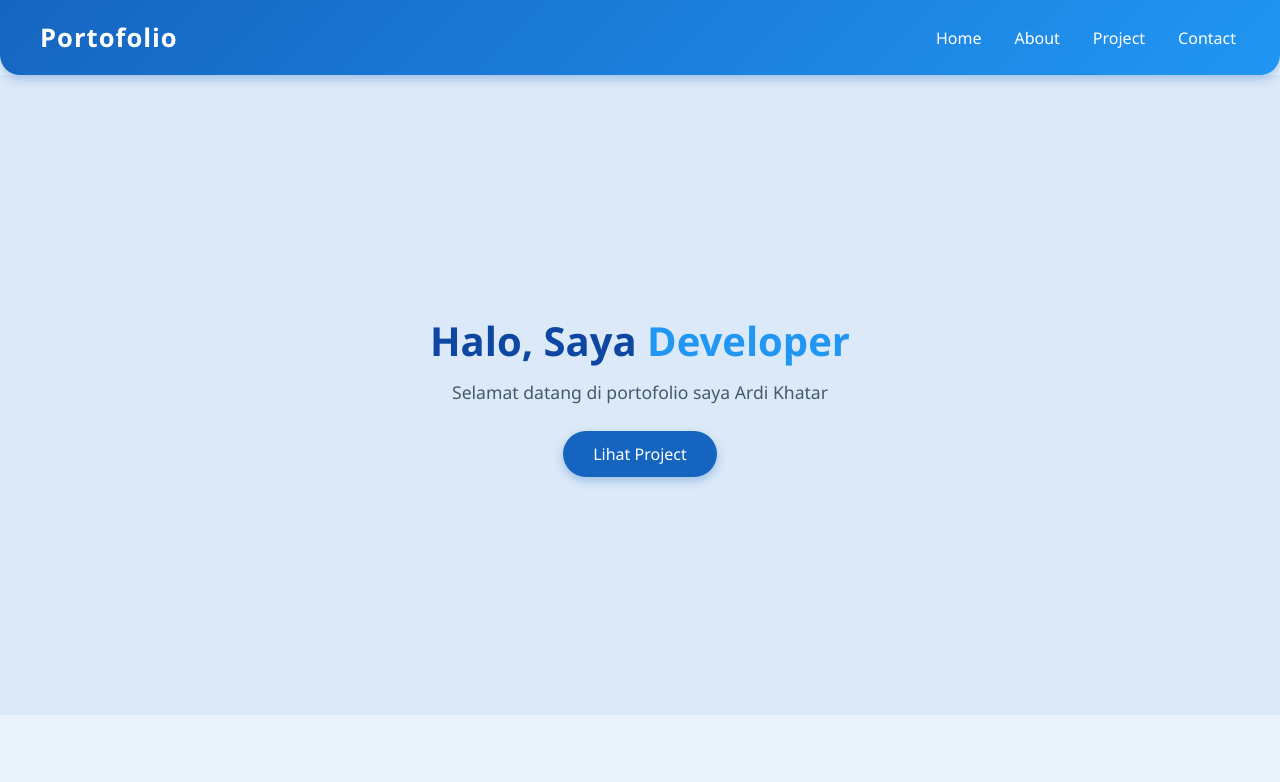
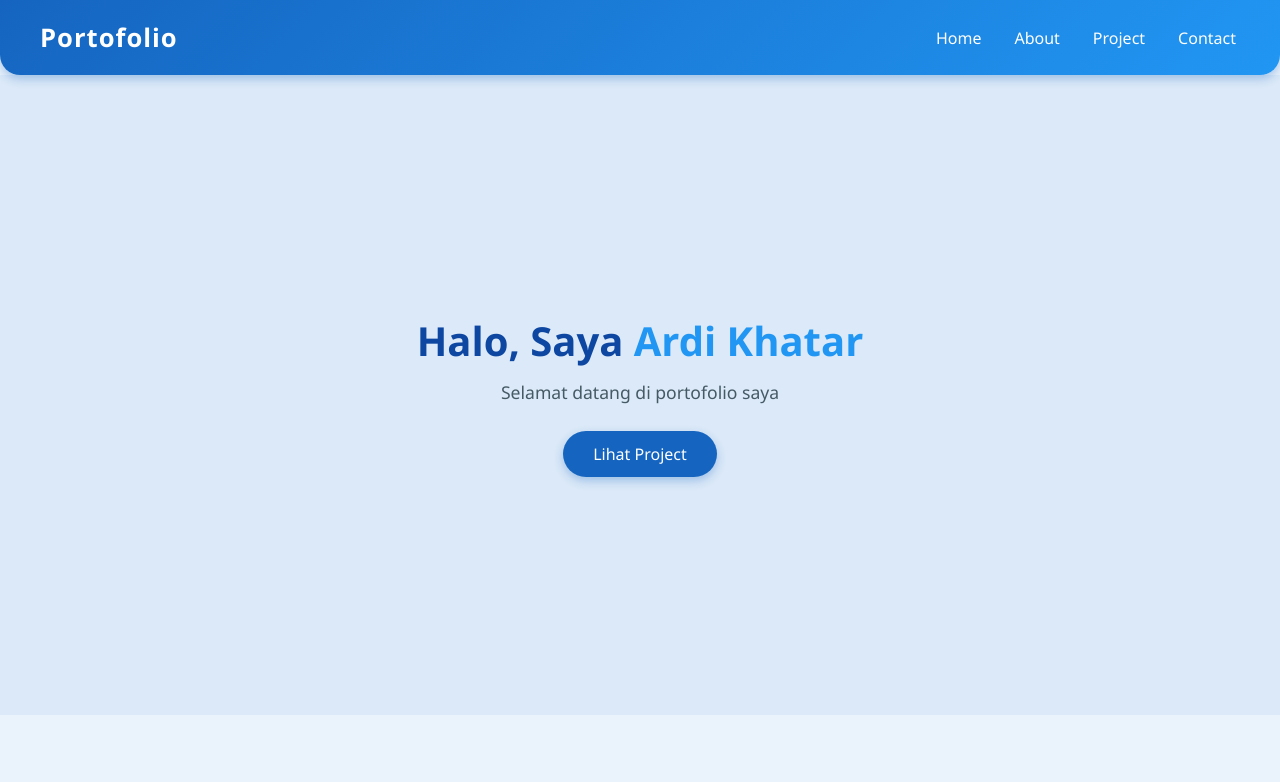
Before and after one commit to ardikhatar22/tugas_portofolio, a plain HTML site: page index.html in a window 1280 px wide. Shown: the top 782 px of the page. Drawn offline with Linux system fonts and the light colour scheme.

Commit message:
Refactor HTML structure and styling

```diff
--- a/index.html
+++ b/index.html
@@ -300,8 +300,8 @@
     </header>
 
     <section id="home">
-        <h2>Halo, Saya <span>Developer</span></h2>
-        <p>Selamat datang di portofolio saya Ardi Khatar</p>
+        <h2>Halo, Saya <span>Ardi Khatar</span></h2>
+        <p>Selamat datang di portofolio saya</p>
         <a href="#project" class="btn">Lihat Project</a>
     </section>
 
```
